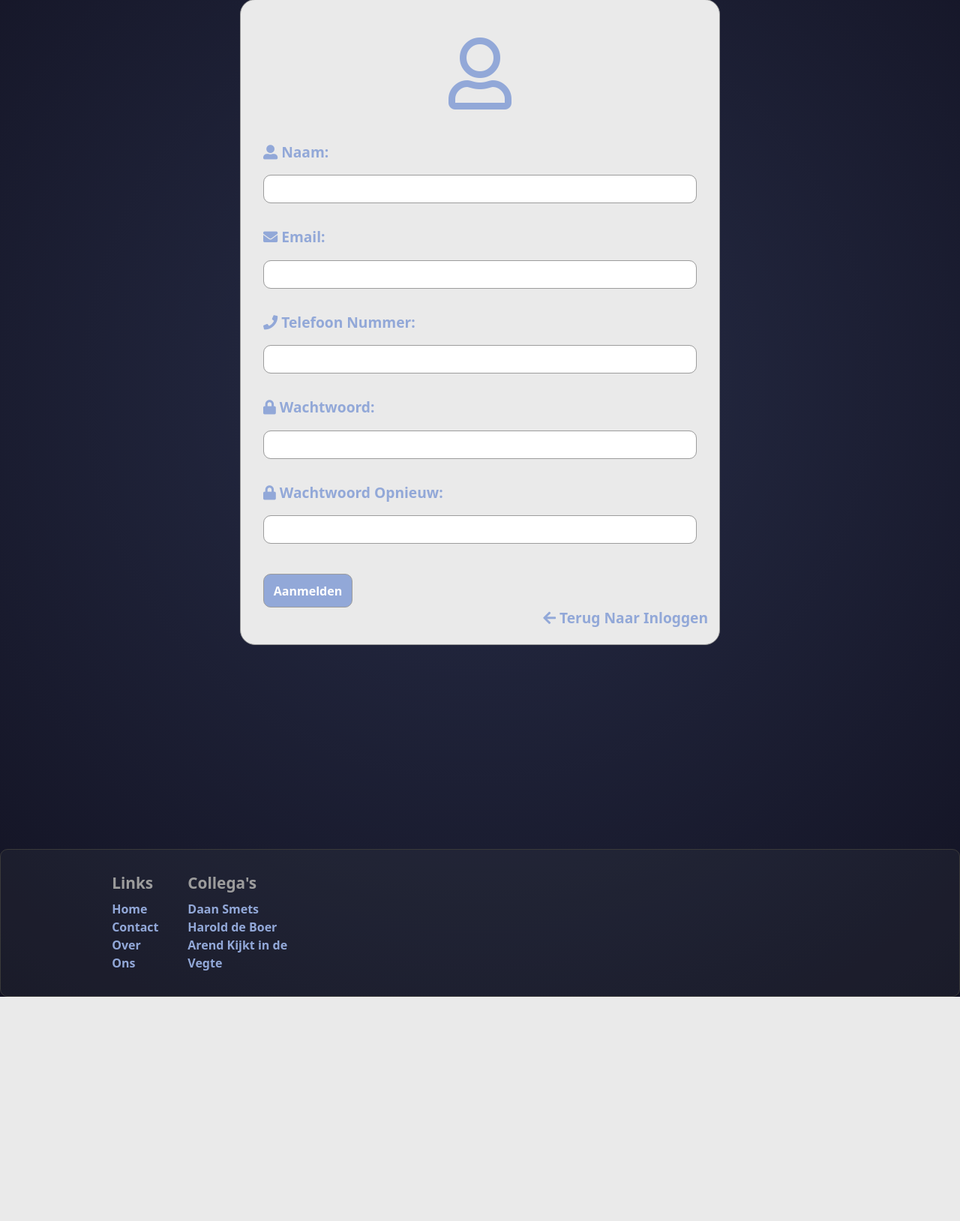
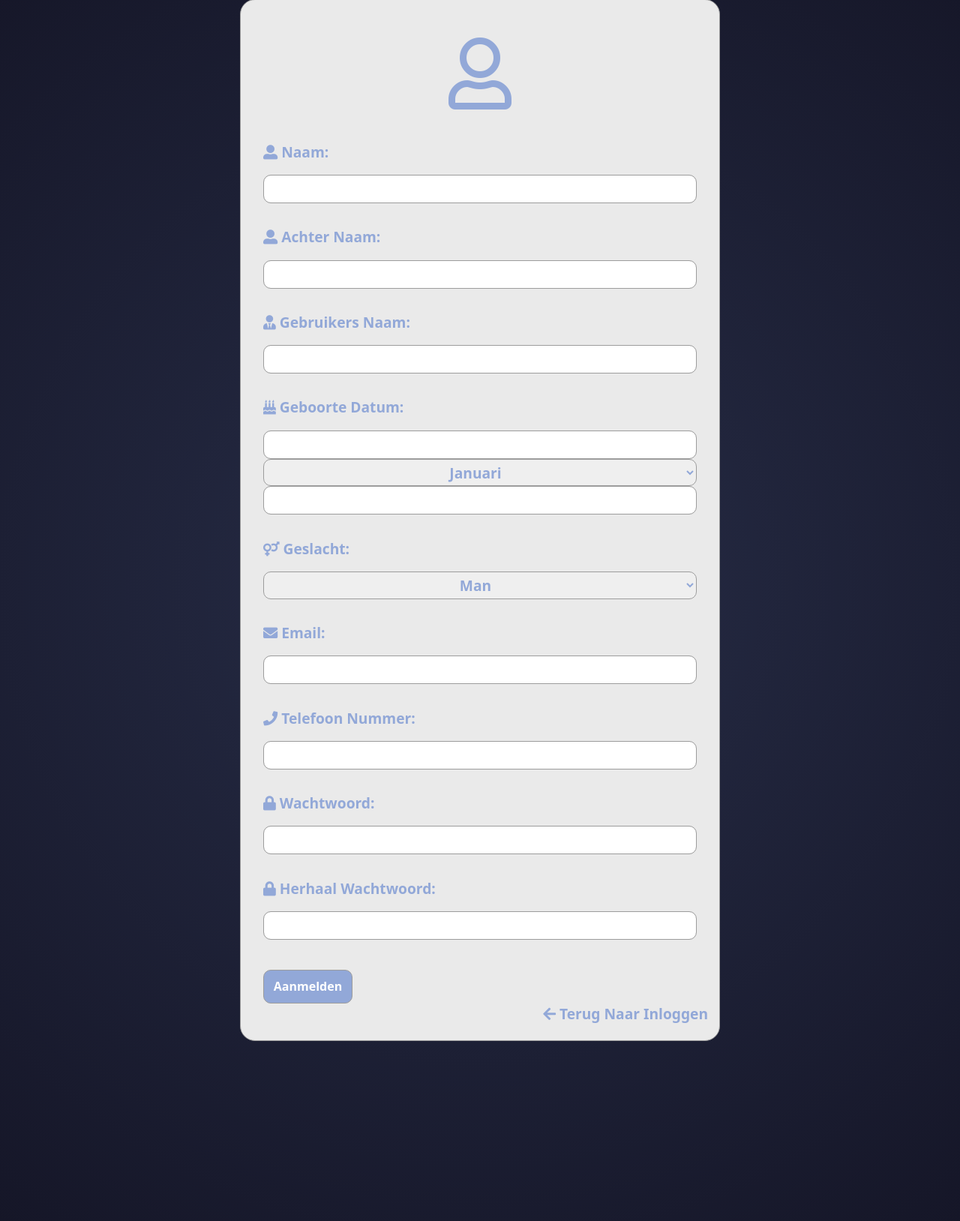
Before and after one commit to Haroldp95/ROConsultants-, a PHP site: the page made by create profile.html in a window 1280 px wide. Shown: the part 299-1927 px from the top of the page at 75% size. Before the commit the page ends 1628 px from the top, so only its background shows below. Run offline with PHP 8.4, Linux system fonts and the light colour scheme; some libraries are stand-ins or nearby versions.

Commit message:
Extra Options

```diff
--- a/create profile.html
+++ b/create profile.html
@@ -88,8 +88,8 @@
       </div>
     </nav>
 
-    <!-- ? Login Box -->
-    <div id="login">
+    <!-- ? Register Box -->
+    <div id="register">
       <div class="container">
         <div class="row">
           <div class="loginContainer col-md-6">
@@ -106,6 +106,69 @@
                     id="username"
                     class="form-control input"
                   />
+                </div>
+                <div class="form-group">
+                  <label for="username" class="userText"
+                    ><i class="fas fa-user-alt"></i> Achter Naam:</label
+                  ><br />
+                  <input
+                    type="text"
+                    name="username"
+                    id="username"
+                    class="form-control input"
+                  />
+                </div>
+                <div class="form-group">
+                  <label for="username" class="userText"
+                    ><i class="fas fa-user-tie"></i> Gebruikers Naam:</label
+                  ><br />
+                  <input
+                    type="text"
+                    name="username"
+                    id="username"
+                    class="form-control input"
+                  />
+                </div>
+                <div class="form-group">
+                  <label for="username" class="userText"
+                    ><i class="fas fa-birthday-cake"></i> Geboorte Datum:</label
+                  ><br />
+                  <input
+                    type="text"
+                    name="day"
+                    id="day"
+                    class="form-control input"
+                  />
+                <select class="drowpdown" data-style="btn-inverse">
+                  <option>Januari</option>
+                  <option>Februari</option>
+                  <option>Maart</option>
+                  <option>April</option>
+                  <option>Mei</option>
+                  <option>Juni</option>
+                  <option>Juli</option>
+                  <option>Augustus</option>
+                  <option>September</option>
+                  <option>October</option>
+                  <option>November</option>
+                  <option>December</option>
+              </select>
+              <input
+                    type="text"
+                    name="year"
+                    id="year"
+                    class="form-control input"
+                  />
+                </div>
+                <div class="form-group">
+                  <label for="username" class="userText"
+                    ><i class="fas fa-venus-mars"></i> Geslacht:</label
+                  ><br />
+                  <select class="drowpdown" data-style="btn-inverse">
+                    <option>Man</option>
+                    <option>Vrouw</option>
+                    <option>Neutraal</option>
+                </select>
                 </div>
                 <div class="form-group">
                   <label for="password" class="userText"
@@ -142,7 +205,7 @@
                 </div>
                 <div class="form-group">
                   <label for="password" class="userText"
-                    ><i class="fas fa-lock"></i> Wachtwoord Opnieuw:</label
+                    ><i class="fas fa-lock"></i> Herhaal Wachtwoord:</label
                   ><br />
                   <input
                     type="text"
--- a/css/style.css
+++ b/css/style.css
@@ -514,6 +514,16 @@ body {
   font-weight: bold;
   background-color: #92a8d8;
 }
+.loginContainer .drowpdown {
+  border-radius: 10px;
+  border: 1px solid #9c9c9c;
+  padding: 0.15em;
+  width: 100%;
+  font-size: 1.2em;
+  text-align: center;
+  font-weight: bold;
+  color: #92a8d8;
+}
 
 .footer {
   border-radius: 10px;
--- a/scss/style.scss
+++ b/scss/style.scss
@@ -415,6 +415,16 @@ body {
     font-weight: bold;
     background-color: $blueText;
   }
+
+  .drowpdown {
+    @include border(10px, 1px, $borderLight);
+    padding: 0.15em;
+    width: 100%;
+    font-size: 1.2em;
+    text-align: center;
+    font-weight: bold;
+    color: $blueText;
+  }
 }
 
 //? Footer
```
Also changed, not shown: 1 other file.
